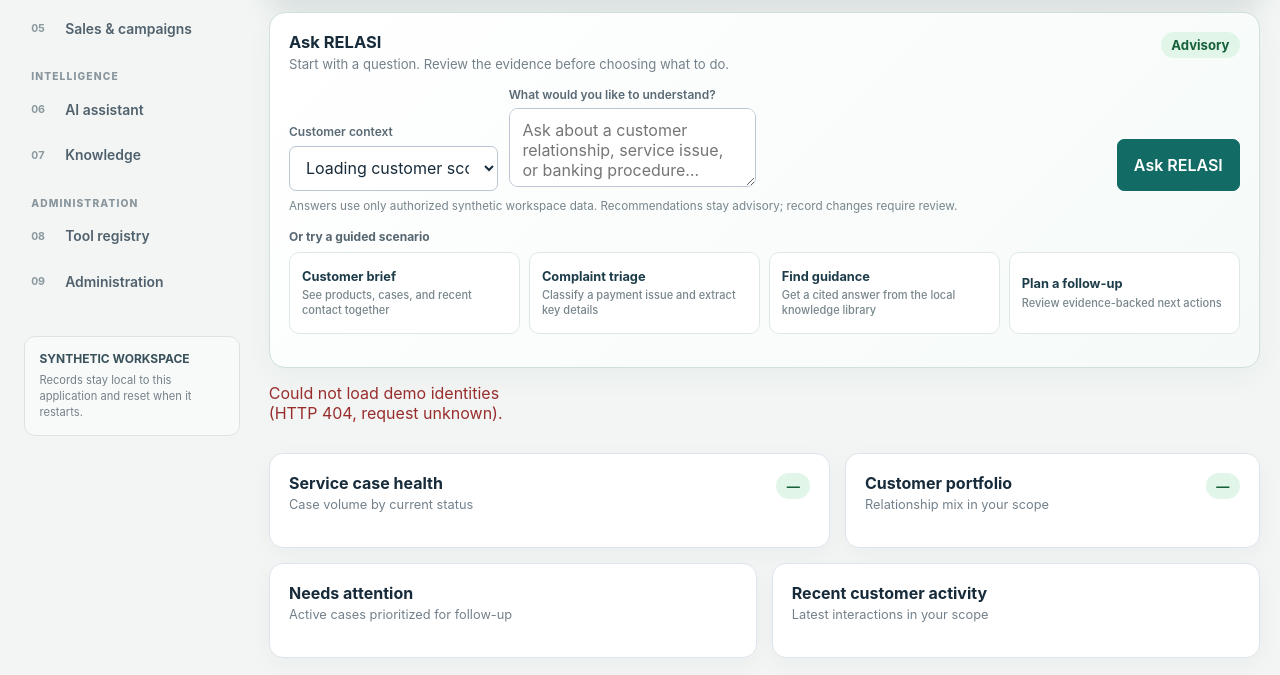
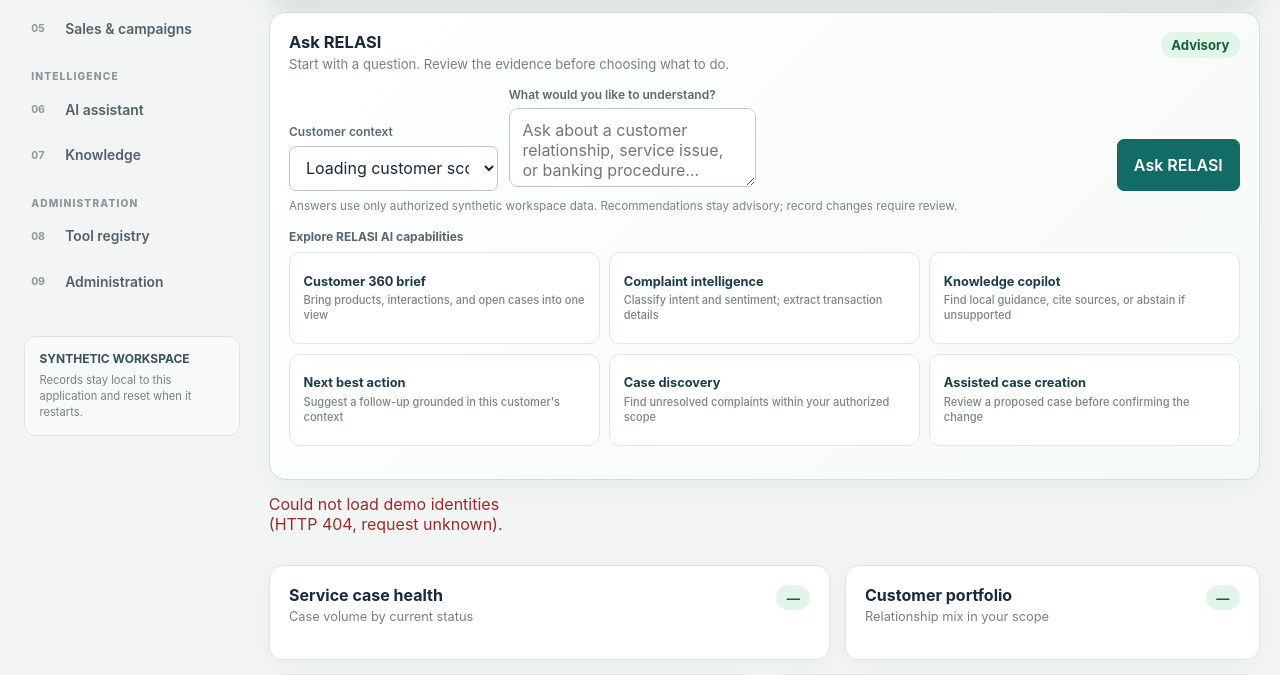
Before and after one commit to pauluswi/relasi-ai, a web app: page / in a window 1280 px wide. Shown: the part 328-1003 px from the top of the page. Run offline with its HTML, style and script files only (its server is not run), Linux system fonts and the light colour scheme; data that the repository does not hold is empty.

Commit message:
Update UI experience

```diff
--- a/src/main/resources/static/index.html
+++ b/src/main/resources/static/index.html
@@ -147,9 +147,10 @@
     .ai-input-grid button { width: auto; min-height: 52px; padding: .7rem 1rem; white-space: nowrap; }
     .ai-privacy-note { margin: .55rem 0 0; color: #77858c; font-size: .73rem; }
     .scenario-heading { margin: 1rem 0 .5rem; color: #566771; font-size: .75rem; font-weight: 700; }
-    .scenario-grid { display: grid; grid-template-columns: repeat(4, minmax(0, 1fr)); gap: .55rem; }
-    .scenario-button { min-height: 82px; padding: .7rem .75rem; border: 1px solid #dfe8e5; border-radius: 10px; color: #1d3c4a; background: white; text-align: left; }
-    .scenario-button:hover { border-color: #83b8a9; background: #f5faf8; }
+    .scenario-grid { display: grid; grid-template-columns: repeat(3, minmax(0, 1fr)); gap: .6rem; }
+    .scenario-button { min-height: 92px; padding: .8rem .85rem; border: 1px solid #dfe8e5; border-radius: 11px; color: #1d3c4a; background: white; text-align: left; transition: border-color .15s ease, background .15s ease, transform .15s ease; }
+    .scenario-button:hover { border-color: #83b8a9; background: #f5faf8; transform: translateY(-1px); }
+    .scenario-button:focus-visible { outline: 3px solid #55a993; outline-offset: 2px; }
     .scenario-button strong, .scenario-button small { display: block; }
     .scenario-button strong { font-size: .8rem; }
     .scenario-button small { margin-top: .28rem; color: #78868c; font-size: .69rem; font-weight: 450; line-height: 1.35; }
@@ -158,6 +159,14 @@
     .ai-response-meta { display: flex; align-items: center; flex-wrap: wrap; gap: .45rem; margin-bottom: .7rem; }
     .ai-response-meta .badge { font-size: .72rem; }
     .ai-answer-copy { margin: .5rem 0 .85rem; padding: .8rem 1rem; border-left: 3px solid #168c79; border-radius: 0 9px 9px 0; background: #f4faf7; line-height: 1.58; white-space: pre-line; }
+    .ai-signal-summary { margin: .8rem 0 1rem; }
+    .ai-signal-summary h4 { margin: 0 0 .5rem; color: #52636f; font-size: .75rem; letter-spacing: .04em; text-transform: uppercase; }
+    .ai-signal-grid { display: grid; grid-template-columns: repeat(4, minmax(0, 1fr)); gap: .5rem; }
+    .ai-signal-card { min-width: 0; padding: .65rem .75rem; border: 1px solid #e3eae7; border-radius: 9px; background: #fbfcfc; }
+    .ai-signal-card small { display: block; color: #77858c; font-size: .66rem; font-weight: 700; letter-spacing: .04em; text-transform: uppercase; }
+    .ai-signal-card strong { display: block; margin-top: .22rem; color: #203847; font-size: .82rem; line-height: 1.35; overflow-wrap: anywhere; }
+    .ai-entity-list { display: flex; flex-wrap: wrap; gap: .35rem; margin-top: .55rem; }
+    .ai-entity-chip { padding: .28rem .5rem; border: 1px solid #dce9e4; border-radius: 99px; color: #365a50; background: #f3faf6; font-size: .7rem; }
     .ai-evidence-list { display: grid; gap: .55rem; margin: .55rem 0; }
     .ai-evidence-card { padding: .7rem .8rem; border: 1px solid #e3eae7; border-radius: 9px; background: #fbfcfc; }
     .ai-evidence-card strong { display: block; font-size: .82rem; }
@@ -253,6 +262,7 @@
       .ai-input-grid { grid-template-columns: 1fr; }
       .ai-input-grid button { width: 100%; }
       .scenario-grid { grid-template-columns: repeat(2, minmax(0, 1fr)); }
+      .ai-signal-grid { grid-template-columns: repeat(2, minmax(0, 1fr)); }
     }
     @media (max-width: 420px) { .chart-row { grid-template-columns: 95px minmax(45px, 1fr) 1.5rem; gap: .4rem; font-size: .75rem; } }
     @media (prefers-reduced-motion: reduce) { *, *::before, *::after { scroll-behavior: auto !important; transition-duration: .01ms !important; } }
@@ -308,12 +318,14 @@
           <button id="overview-ask-assistant" type="button">Ask RELASI</button>
         </div>
         <p class="ai-privacy-note">Answers use only authorized synthetic workspace data. Recommendations stay advisory; record changes require review.</p>
-        <p class="scenario-heading">Or try a guided scenario</p>
+        <p class="scenario-heading">Explore RELASI AI capabilities</p>
         <div class="scenario-grid" aria-label="Guided AI demonstration scenarios">
-          <button class="scenario-button" type="button" data-prompt="Summarize this customer's relationship with the bank." data-requires-customer="true"><strong>Customer brief</strong><small>See products, cases, and recent contact together</small></button>
-          <button class="scenario-button" type="button" data-prompt="A transfer of IDR 5 million yesterday failed and the recipient has not received the money."><strong>Complaint triage</strong><small>Classify a payment issue and extract key details</small></button>
-          <button class="scenario-button" type="button" data-prompt="What is the procedure for handling an unsuccessful BI-FAST transaction?"><strong>Find guidance</strong><small>Get a cited answer from the local knowledge library</small></button>
-          <button class="scenario-button" type="button" data-prompt="What should I do next for this customer?" data-requires-customer="true"><strong>Plan a follow-up</strong><small>Review evidence-backed next actions</small></button>
+          <button class="scenario-button" type="button" data-prompt="Summarize this customer's relationship with the bank." data-requires-customer="true"><strong>Customer 360 brief</strong><small>Bring products, interactions, and open cases into one view</small></button>
+          <button class="scenario-button" type="button" data-prompt="A transfer of IDR 5 million yesterday failed and the recipient has not received the money."><strong>Complaint intelligence</strong><small>Classify intent and sentiment; extract transaction details</small></button>
+          <button class="scenario-button" type="button" data-prompt="What is the procedure for handling an unsuccessful BI-FAST transaction?"><strong>Knowledge copilot</strong><small>Find local guidance, cite sources, or abstain if unsupported</small></button>
+          <button class="scenario-button" type="button" data-prompt="What should I do next for this customer?" data-requires-customer="true"><strong>Next best action</strong><small>Suggest a follow-up grounded in this customer's context</small></button>
+          <button class="scenario-button" type="button" data-prompt="Find customers who have unresolved payment complaints and summarize their cases."><strong>Case discovery</strong><small>Find unresolved complaints within your authorized scope</small></button>
+          <button class="scenario-button" type="button" data-prompt="Create a high-priority complaint case for this customer." data-requires-customer="true"><strong>Assisted case creation</strong><small>Review a proposed case before confirming the change</small></button>
         </div>
         <div id="overview-ai-result" class="ai-response-shell" aria-live="polite"></div>
       </section>
@@ -1801,6 +1813,31 @@
       meta.append(makeText('span', response.abstained ? 'Evidence not found' : response.grounded ? 'Source grounded' : 'CRM context response', 'badge'));
       if (response.customerId) meta.append(makeText('span', `Customer context · ${response.customerId}`, 'analysis-pill'));
       responseCard.append(meta, makeText('p', response.answer, 'ai-answer-copy'));
+      const signalSummary = makeText('section', '', 'ai-signal-summary');
+      signalSummary.setAttribute('aria-label', 'AI analysis summary');
+      signalSummary.append(makeText('h4', 'AI analysis'));
+      const signalGrid = makeText('div', '', 'ai-signal-grid');
+      const addSignal = (label, value, note = '') => {
+        const signal = makeText('div', '', 'ai-signal-card');
+        signal.append(makeText('small', label), makeText('strong', value));
+        if (note) signal.append(makeText('small', note));
+        signalGrid.append(signal);
+      };
+      addSignal('Detected intent', response.nlp.intent.replaceAll('_', ' '), `Rule match · ${Math.round(response.nlp.confidence * 100)}%`);
+      addSignal('Customer sentiment', response.nlp.sentiment.replaceAll('_', ' '));
+      addSignal('Suggested priority', response.nlp.suggestedPriority);
+      addSignal('Suggested case type', response.nlp.suggestedCaseCategory.replaceAll('_', ' '));
+      signalSummary.append(signalGrid);
+      const extractedEntities = makeText('div', '', 'ai-entity-list');
+      if (response.nlp.entities.length) {
+        for (const entity of response.nlp.entities) {
+          extractedEntities.append(makeText('span', `${entity.type.replaceAll('_', ' ')} · ${entity.value}`, 'ai-entity-chip'));
+        }
+      } else {
+        extractedEntities.append(makeText('span', 'No key details extracted', 'muted'));
+      }
+      signalSummary.append(extractedEntities);
+      responseCard.append(signalSummary);
       if (response.caseAggregation) {
         responseCard.append(makeText('h3', `Unresolved payment complaints · ${response.totalCases} case(s)`));
         if (!response.caseAggregation.length) {
```
Also changed, not shown: README.md.
